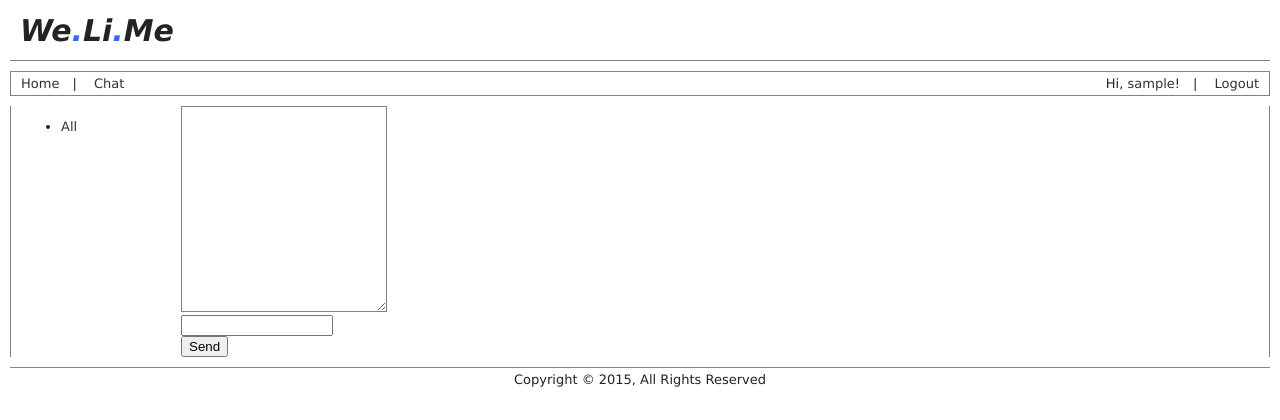
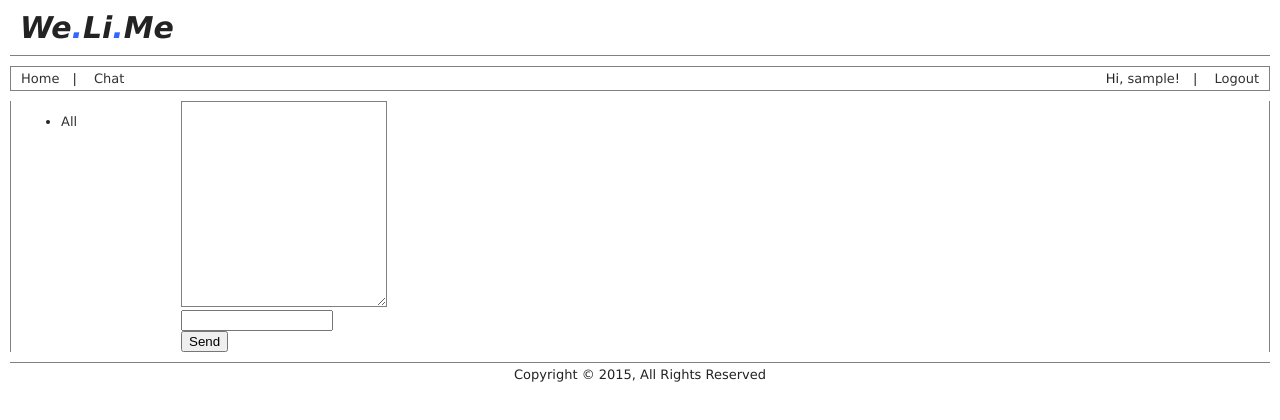
Before and after one commit to WeLiMe/WeLiMe, a PHP site: page /chat.php in a window 1280 px wide. Shown: the top 420 px of the page. Run offline with PHP 8.4, Linux system fonts and the light colour scheme; the visitor is signed in with stand-in values (Sample User, id 1).

Commit message:
Changes in style

```diff
--- a/public/css/style.css
+++ b/public/css/style.css
@@ -30,7 +30,7 @@ header {
     margin: 10px;
     padding-left: 10px;
 
-    height: 50px;
+    height: 45px;
 
     border-bottom: solid thin gray;
 }
@@ -38,11 +38,9 @@ header {
 header #logo {
     float: left;
 
-    margin: 0;
-    padding-top: 3px;
-
     font-size: 30px;
     font-weight: bold;
+    font-style: italic;
 }
 
 /* Navigation */
--- a/public/parts/header.php
+++ b/public/parts/header.php
@@ -1,3 +1,3 @@
 <header>
-    <div id="logo"><i>We<span style="color: #36F;">.</span>Li<span style="color: #36F;">.</span>Me</i></div>
+    <div id="logo">We<span style="color: #36F;">.</span>Li<span style="color: #36F;">.</span>Me</div>
 </header>
```
